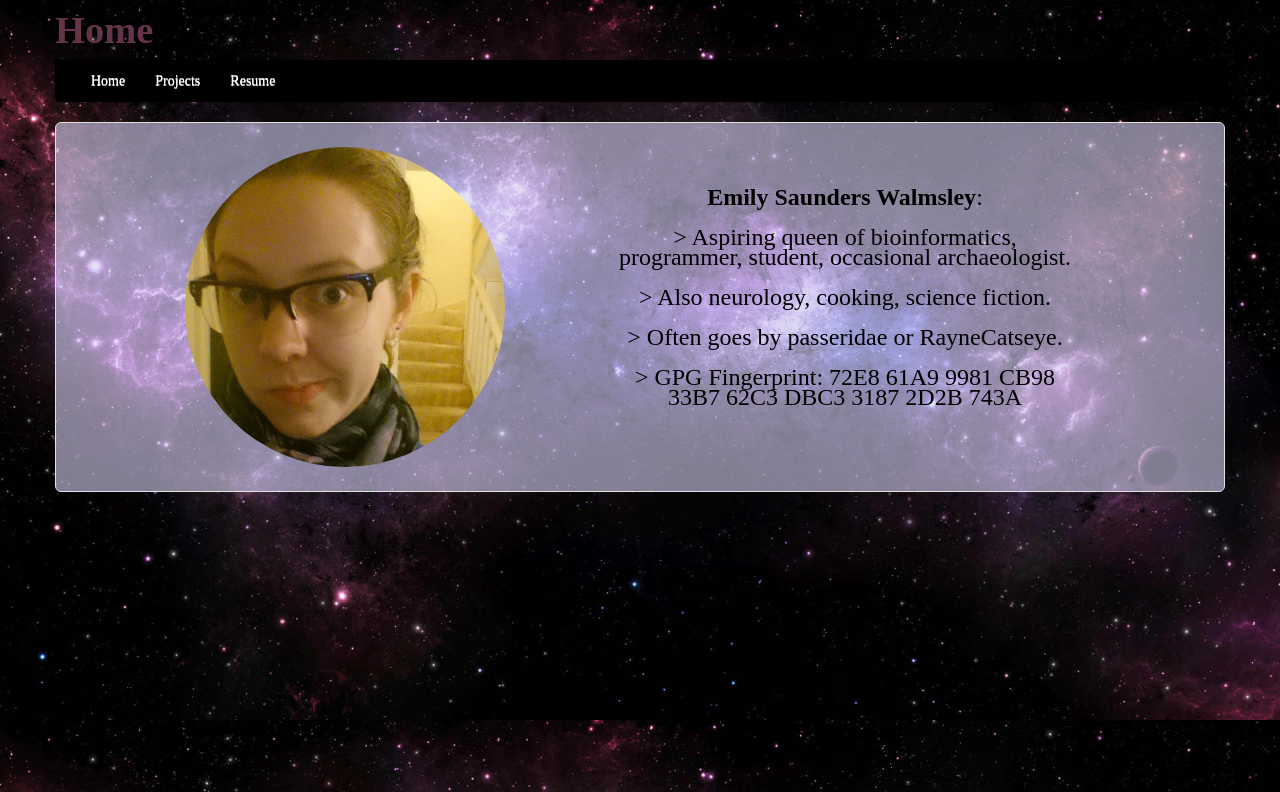
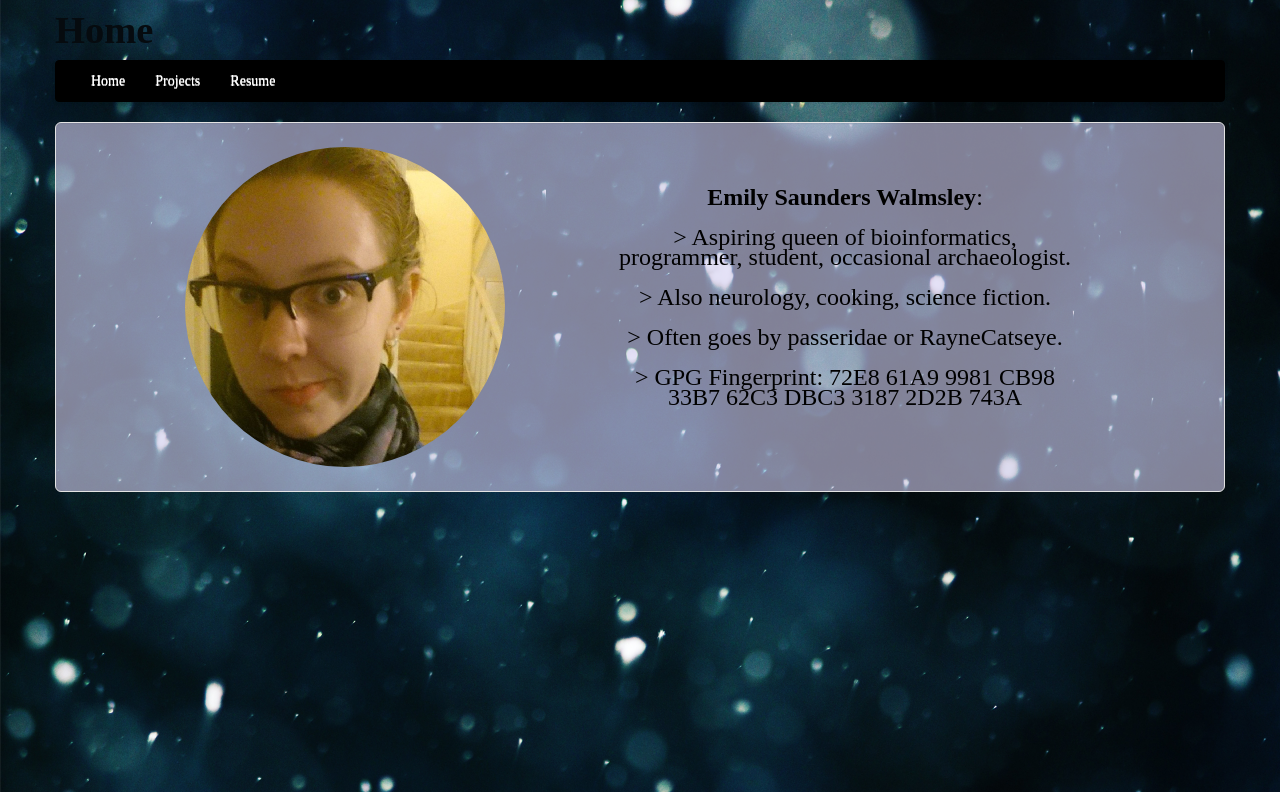
Before and after one commit to RayneCatseye/homepage, a Flask app: page / in a window 1280 px wide. Shown: the top 792 px of the page. Run offline with Flask 2, Linux system fonts and the light colour scheme.

Commit message:
Changed background and associated colour things

```diff
--- a/app/templates/base.html
+++ b/app/templates/base.html
@@ -18,12 +18,12 @@
 
     .navbar .nav > li > a:focus,
     .navbar .nav > li > a:hover {
-      background-color: #200b14;
+      background-color: #040c0f;
       color: #ffffff;
     }
 
     body {
-      background-image: url("../static/img/Universe.jpg");
+      background-image: url("../static/img/SparkleBackground.jpg");
       background-size: 100%;
       color: #000000;
       font-family: -webkit-pictograph;
@@ -38,8 +38,8 @@
     }
 
     h1 {
-      color: #653449;
-      border-color: #000000;
+      color: #060b0f;
+      border-color: #ffffff;
     }
 
     #homepage-container {
```
Also changed, not shown: app/static/img/SparkleBackground.jpg (added).
